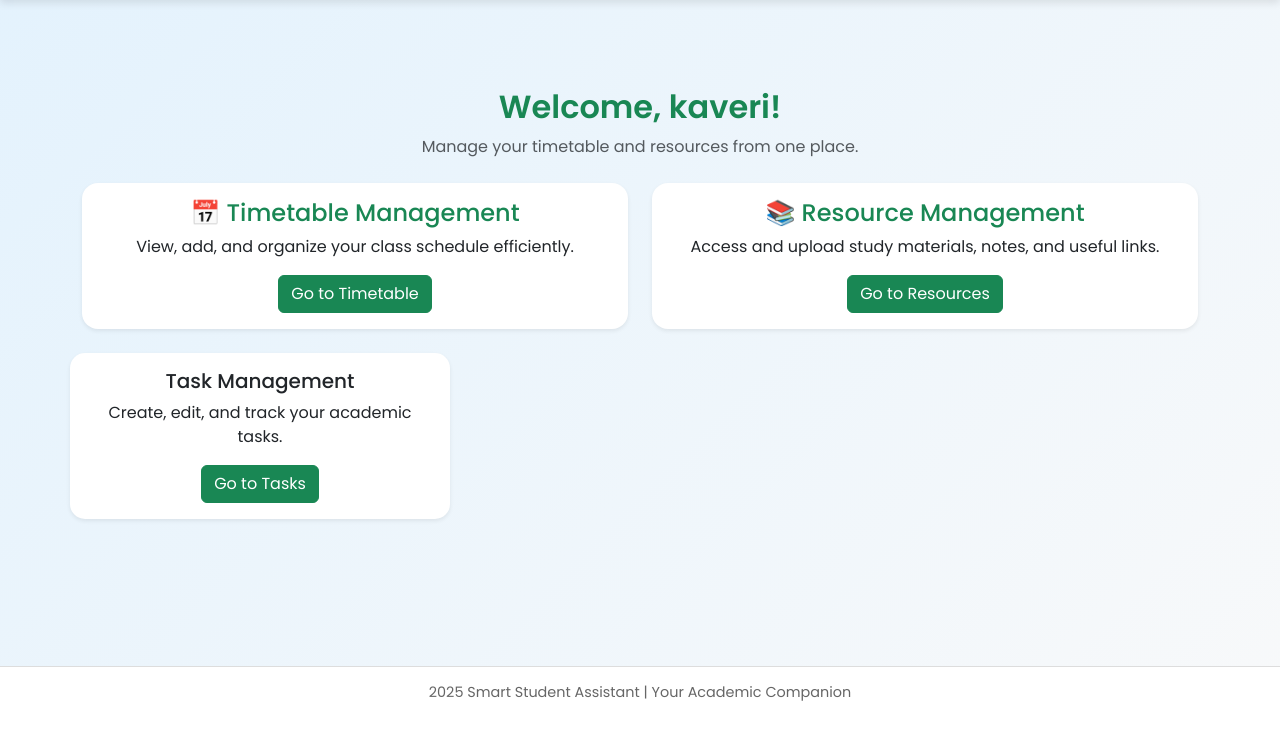
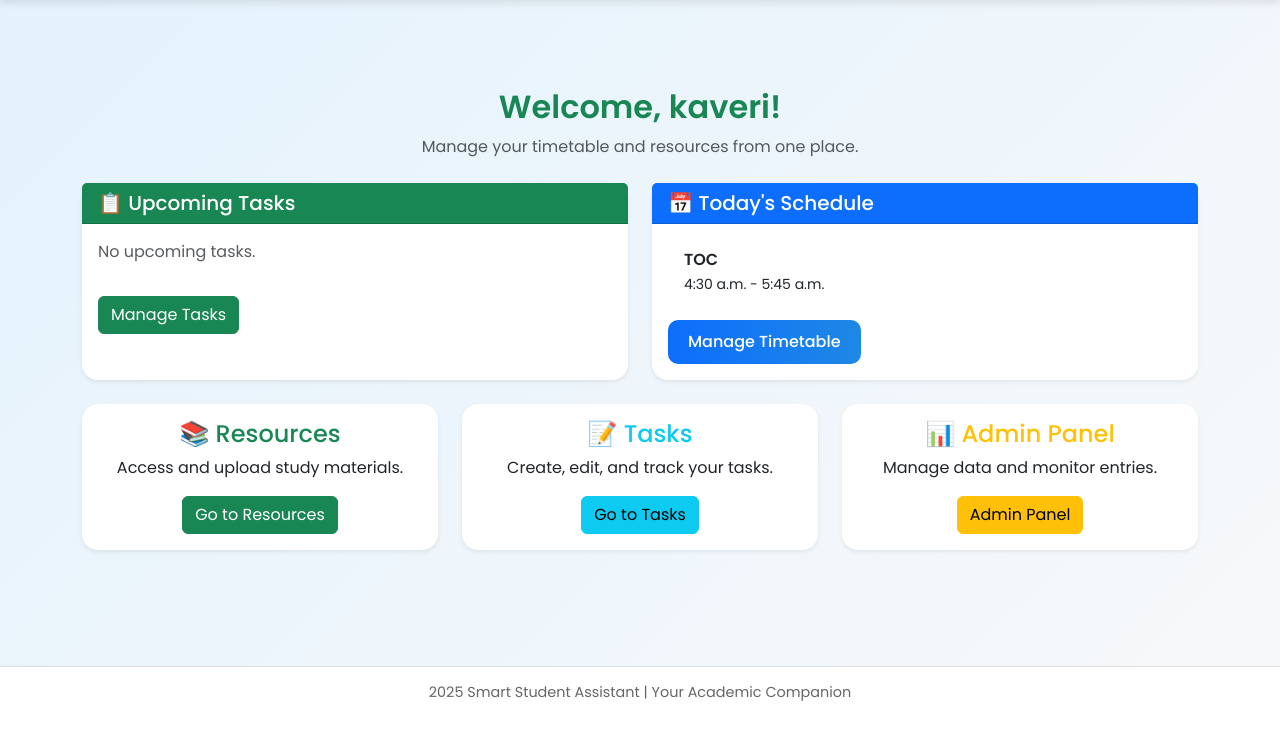
Before and after one commit to tanvii-patel/TLPBL, a Django app: page /dashboard/ in a window 1280 px wide. Shown: the part 65-800 px from the top of the page. Run offline with Django 5.2, Linux system fonts and the light colour scheme; a user stored in the database is signed in; data comes from the database, SQL or seed files in the repository; both versions use the stored data as it was after the commit.

Commit message:
add upcoming tasks and today's timetable to dashboard view

```diff
--- a/core/templates/core/dashboard.html
+++ b/core/templates/core/dashboard.html
@@ -8,34 +8,84 @@
   </div>
 
   <div class="row">
+    <!-- Upcoming Tasks -->
     <div class="col-md-6 mb-4">
       <div class="card shadow-sm rounded-4 border-0 h-100">
-        <div class="card-body text-center">
-          <h4 class="card-title text-success">📅 Timetable Management</h4>
-          <p class="card-text">View, add, and organize your class schedule efficiently.</p>
-          <a href="{% url 'timetable' %}" class="btn btn-success">Go to Timetable</a>
+        <div class="card-header bg-success text-white">
+          <h5 class="mb-0">📋 Upcoming Tasks</h5>
+        </div>
+        <div class="card-body">
+          {% if upcoming_tasks %}
+            <ul class="list-group list-group-flush">
+              {% for task in upcoming_tasks %}
+                <li class="list-group-item d-flex justify-content-between align-items-center">
+                  {{ task.title }}
+                  <span class="badge bg-warning text-dark">{{ task.due_date|date:"M d" }}</span>
+                </li>
+              {% endfor %}
+            </ul>
+          {% else %}
+            <p class="text-muted">No upcoming tasks.</p>
+          {% endif %}
+          <a href="{% url 'tasks' %}" class="btn btn-success mt-3">Manage Tasks</a>
         </div>
       </div>
     </div>
 
+    <!-- Today's Timetable -->
     <div class="col-md-6 mb-4">
       <div class="card shadow-sm rounded-4 border-0 h-100">
+        <div class="card-header bg-primary text-white">
+          <h5 class="mb-0">📅 Today's Schedule</h5>
+        </div>
+        <div class="card-body">
+          {% if today_timetable %}
+            <ul class="list-group list-group-flush">
+              {% for entry in today_timetable %}
+                <li class="list-group-item">
+                  <strong>{{ entry.subject }}</strong><br>
+                  <small>{{ entry.start_time }} - {{ entry.end_time }}</small>
+                </li>
+              {% endfor %}
+            </ul>
+          {% else %}
+            <p class="text-muted">No classes today.</p>
+          {% endif %}
+          <a href="{% url 'timetable' %}" class="btn btn-primary mt-3">Manage Timetable</a>
+        </div>
+      </div>
+    </div>
+  </div>
+
+  <!-- Quick Access Cards -->
+  <div class="row">
+    <div class="col-md-4 mb-4">
+      <div class="card shadow-sm rounded-4 border-0 h-100">
         <div class="card-body text-center">
-          <h4 class="card-title text-success">📚 Resource Management</h4>
-          <p class="card-text">Access and upload study materials, notes, and useful links.</p>
+          <h4 class="card-title text-success">📚 Resources</h4>
+          <p class="card-text">Access and upload study materials.</p>
           <a href="{% url 'resources' %}" class="btn btn-success">Go to Resources</a>
+        </div>
+      </div>
+    </div>
+    <div class="col-md-4 mb-4">
+      <div class="card shadow-sm rounded-4 border-0 h-100">
+        <div class="card-body text-center">
+          <h4 class="card-title text-info">📝 Tasks</h4>
+          <p class="card-text">Create, edit, and track your tasks.</p>
+          <a href="{% url 'tasks' %}" class="btn btn-info">Go to Tasks</a>
+        </div>
+      </div>
+    </div>
+    <div class="col-md-4 mb-4">
+      <div class="card shadow-sm rounded-4 border-0 h-100">
+        <div class="card-body text-center">
+          <h4 class="card-title text-warning">📊 Admin Panel</h4>
+          <p class="card-text">Manage data and monitor entries.</p>
+          <a href="/admin/" class="btn btn-warning">Admin Panel</a>
         </div>
       </div>
     </div>
   </div>
 </div>
- <div class="col-md-4">
-    <div class="card shadow-sm">
-      <div class="card-body text-center">
-        <h5 class="card-title">Task Management</h5>
-        <p class="card-text">Create, edit, and track your academic tasks.</p>
-        <a href="{% url 'tasks' %}" class="btn btn-success">Go to Tasks</a>
-      </div>
-    </div>
-  </div>
 {% endblock %}
--- a/core/urls.py
+++ b/core/urls.py
@@ -10,11 +10,13 @@ urlpatterns = [
     path('login/', CustomLoginView.as_view(), name='login'),
 path('dashboard/', views.dashboard, name='dashboard'),
     path('timetable/', views.timetable, name='timetable'),
+    path('timetable/edit/<int:pk>/', views.timetable_edit, name='timetable_edit'),
    path('timetable/delete/<int:pk>/', views.delete_timetable, name='timetable_delete'),
 path('logout/', views.logout_view, name='logout'),
 
 
     path('tasks/', views.tasks, name='tasks'),
+    path('tasks/edit/<int:id>/', views.task_edit, name='task_edit'),
     path('tasks/toggle/<int:id>/', views.task_toggle, name='task_toggle'),
     path('tasks/delete/<int:id>/', views.task_delete, name='delete_task'),
 
--- a/core/views.py
+++ b/core/views.py
@@ -41,6 +41,18 @@ def register(request):
 class CustomLoginView(LoginView):
     template_name = 'core/login.html'
 
+
+@login_required
+def timetable_edit(request, pk):
+    timetable = get_object_or_404(Timetable, pk=pk, user=request.user)
+    if request.method == 'POST':
+        timetable.subject = request.POST['subject']
+        timetable.day = request.POST['day']
+        timetable.start_time = request.POST.get('start_time')
+        timetable.end_time = request.POST.get('end_time')
+        timetable.save()
+        return redirect('timetable')
+    return render(request, 'core/timetable_edit.html', {'timetable': timetable})
 
 @login_required
 def timetable(request):
@@ -92,30 +104,48 @@ def task_toggle(request, id):
 
 
 @login_required
+def task_edit(request, id):
+    task = get_object_or_404(Task, id=id, user=request.user)
+    if request.method == 'POST':
+        task.title = request.POST.get('title')
+        task.due_date = request.POST.get('due_date')
+        task.save()
+        return redirect('tasks')
+    return render(request, 'core/task_edit.html', {'task': task})
+
+@login_required
 def task_delete(request, id):
     task = get_object_or_404(Task, id=id, user=request.user)
     task.delete()
     return redirect('tasks')
 
 
+@login_required
 def resources(request):
     if request.method == "POST":
         title = request.POST.get('title')
         file = request.FILES.get('file')
         image = request.FILES.get('image')
         link = request.POST.get('link')
-        Resource.objects.create(title=title, file=file, image=image,link=link)
+        Resource.objects.create(title=title, file=file, image=image, link=link, user=request.user)
         return redirect('resources')
 
-    resources = Resource.objects.all()
+    resources = Resource.objects.filter(user=request.user)
     return render(request, 'core/resources.html', {'resources': resources})
 
 @login_required
 def resource_delete(request, id):
-    resource = get_object_or_404(Resource, id=id)
+    resource = get_object_or_404(Resource, id=id, user=request.user)
     resource.delete()
     return redirect('resources')
 
 @login_required
 def dashboard(request):
-    return render(request, 'core/dashboard.html')
+    from datetime import date, timedelta
+    today = date.today()
+    upcoming_tasks = Task.objects.filter(user=request.user, due_date__gte=today, completed=False).order_by('due_date')[:5]
+    today_timetable = Timetable.objects.filter(user=request.user, day=today.strftime('%A')).order_by('start_time')
+    return render(request, 'core/dashboard.html', {
+        'upcoming_tasks': upcoming_tasks,
+        'today_timetable': today_timetable,
+    })
```
Also changed, not shown: core/templates/core/task_edit.html (added, +18 -0 lines), core/templates/core/tasks.html (+29 -13 lines), core/templates/core/timetable.html (+42 -7 lines), core/templates/core/timetable_edit.html (added, +64 -0 lines), db.sqlite3.
